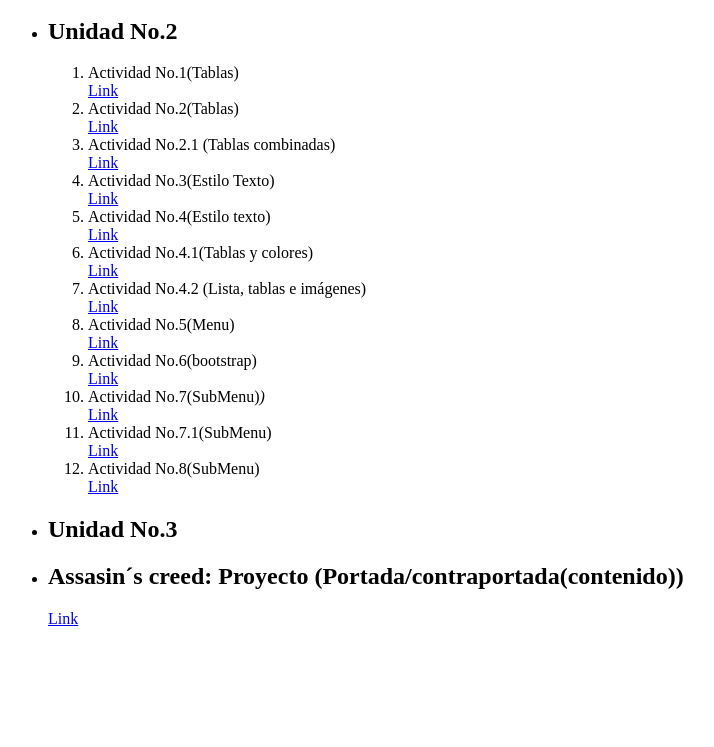
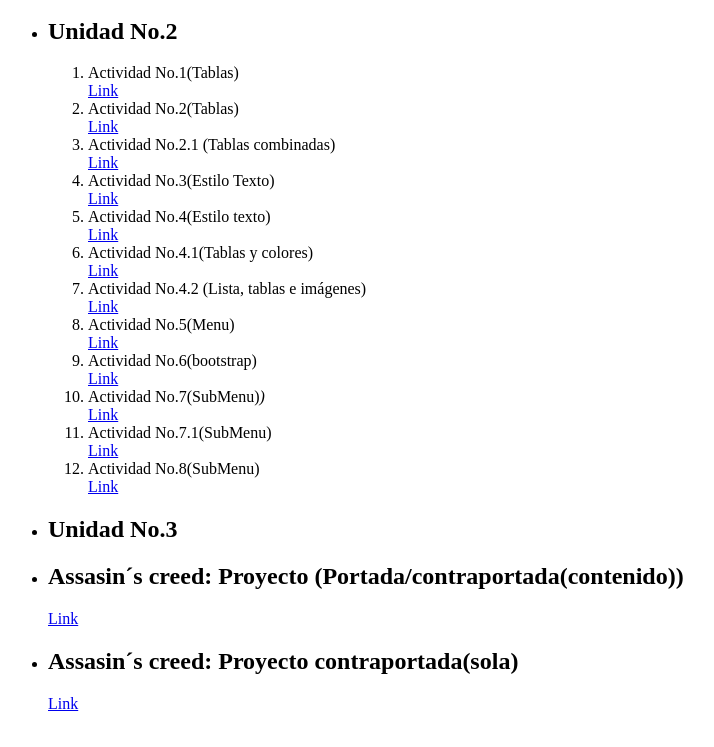
Before and after one commit to Fiurerr/Fiurerr.github.io, a plain HTML site: page index.html in a window 1280 px wide. Shown: the part 766-1513 px from the top of the page, without its empty margins (0-714 px from the left). Before the commit the page ends 1436 px from the top, so only its background shows below. Drawn offline with Linux system fonts and the light colour scheme.

Commit message:
index.html

```diff
--- a/index.html
+++ b/index.html
@@ -50,6 +50,7 @@
             </ol></li>
           <li><h2>Unidad No.3</h2></li>
             <li><h2>Assasin´s creed: Proyecto (Portada/contraportada(contenido))</h2></li> <a href="https://fiurerr.github.io/Cover.html">Link</a><br>
+            <li><h2>Assasin´s creed: Proyecto contraportada(sola)</h2></li> <a href="https://fiurerr.github.io/contenido_De_proyecto.html">Link</a><br>
 
         </ul><br>
 
```
